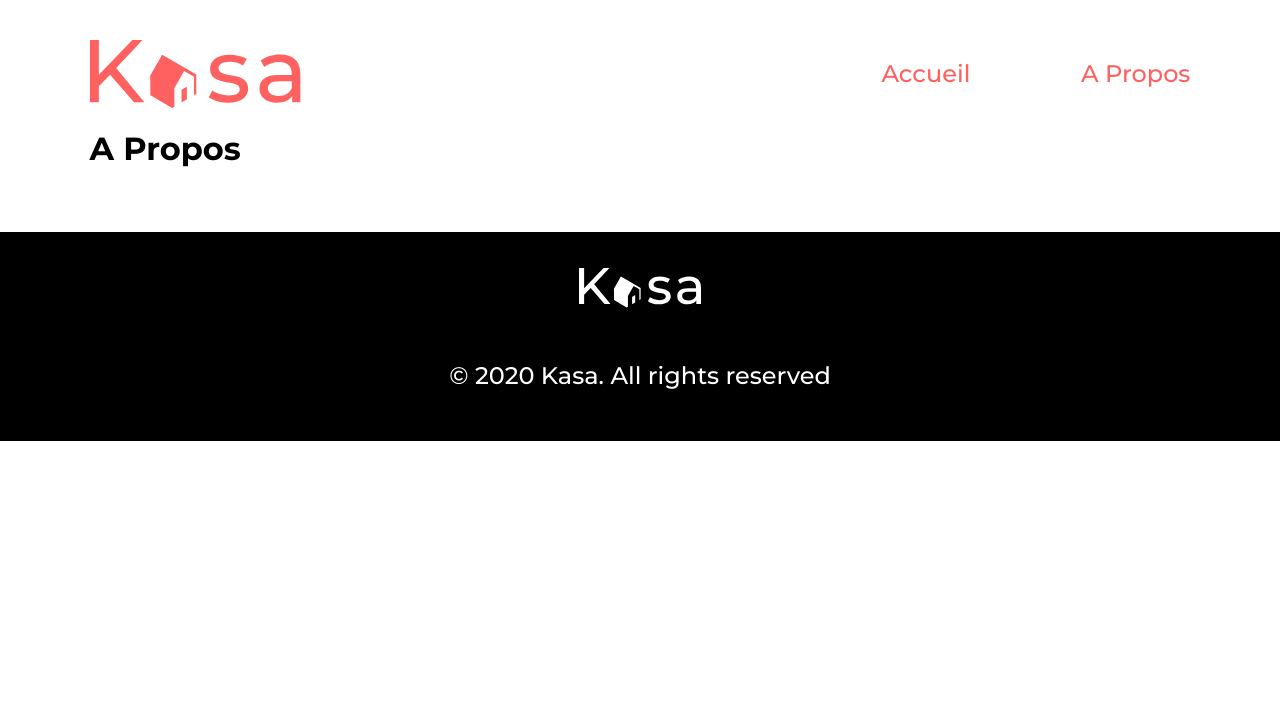
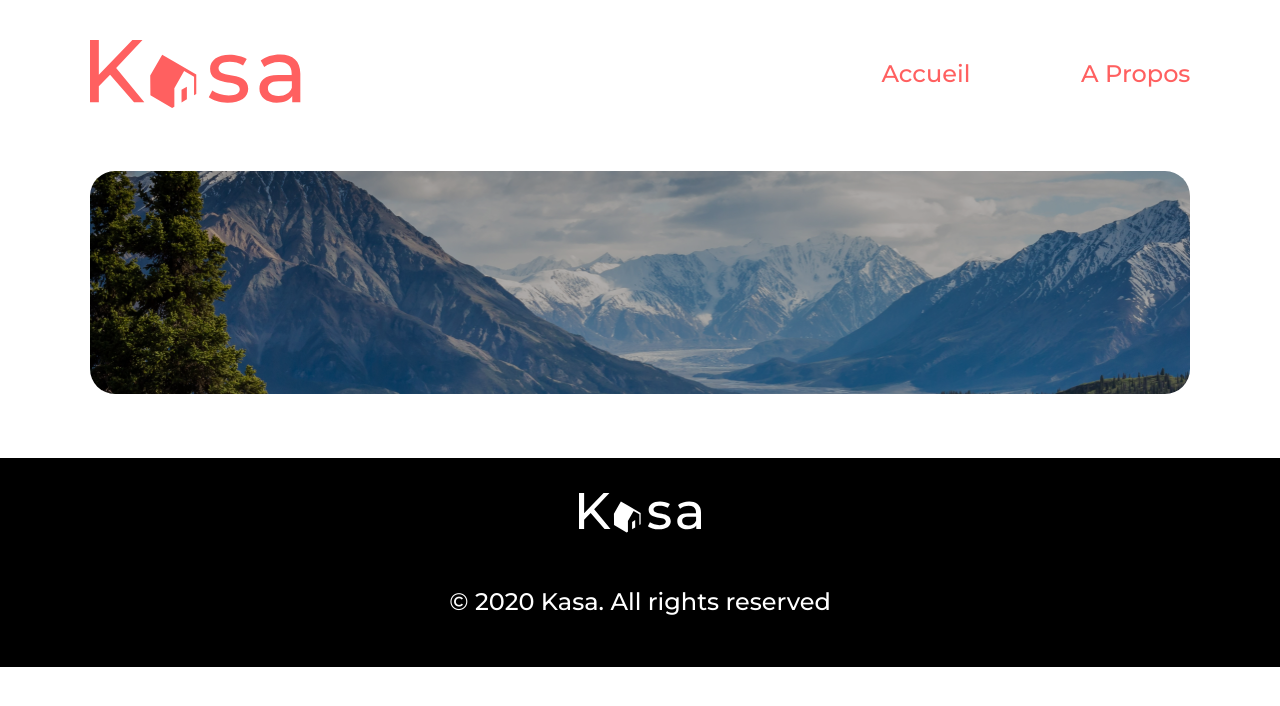
Before and after one commit to Abdelkrim31/kasa, a React (Create React App) app: page /about in a window 1280 px wide. Shown: the top 706 px of the page. Built offline with nearby package versions, Linux system fonts and the light colour scheme.

Commit message:
AboutBanner

```diff
--- /dev/null
+++ b/src/components/AboutBanner/AboutBanner.jsx
@@ -0,0 +1,6 @@
+import React from 'react'
+import '../../style/main.scss'
+
+export default function AboutBanner() {
+  return <div className="aboutBackground"></div>
+}
--- /dev/null
+++ b/src/components/AboutBanner/_AboutBanner.scss
@@ -0,0 +1,13 @@
+.aboutBackground {
+    display: flex;
+    width: 100%;
+    height: 223px;
+    background: $background-color url(../../assets/images/about-background.png);
+    background-blend-mode: darken;
+    background-repeat: no-repeat;
+    background-size: cover;
+    border-radius: 25px;
+    align-items: center;
+    justify-content: center;
+    margin-top: 63px;
+}
--- a/src/pages/About/About.jsx
+++ b/src/pages/About/About.jsx
@@ -1,9 +1,15 @@
 import React from "react";
+import AboutBanner from "../../components/AboutBanner/AboutBanner";
+
+
+
+
 
 export default function About() {
 	return (
 		<div>
-			<h1>A Propos</h1>
+			<AboutBanner />
+
 		</div>
 	);
 }
--- a/src/style/main.scss
+++ b/src/style/main.scss
@@ -4,6 +4,7 @@
 
 @import "./Base/base";
 
+@import "../components/AboutBanner/AboutBanner";
 @import "../components/Banner/Banner";
 @import "../components/Cards/Card";
 @import "../components/Footer/Footer";
```
Also changed, not shown: public/site.webmanifest (added), src/pages/Home/Home.jsx (line endings or trailing spaces).
